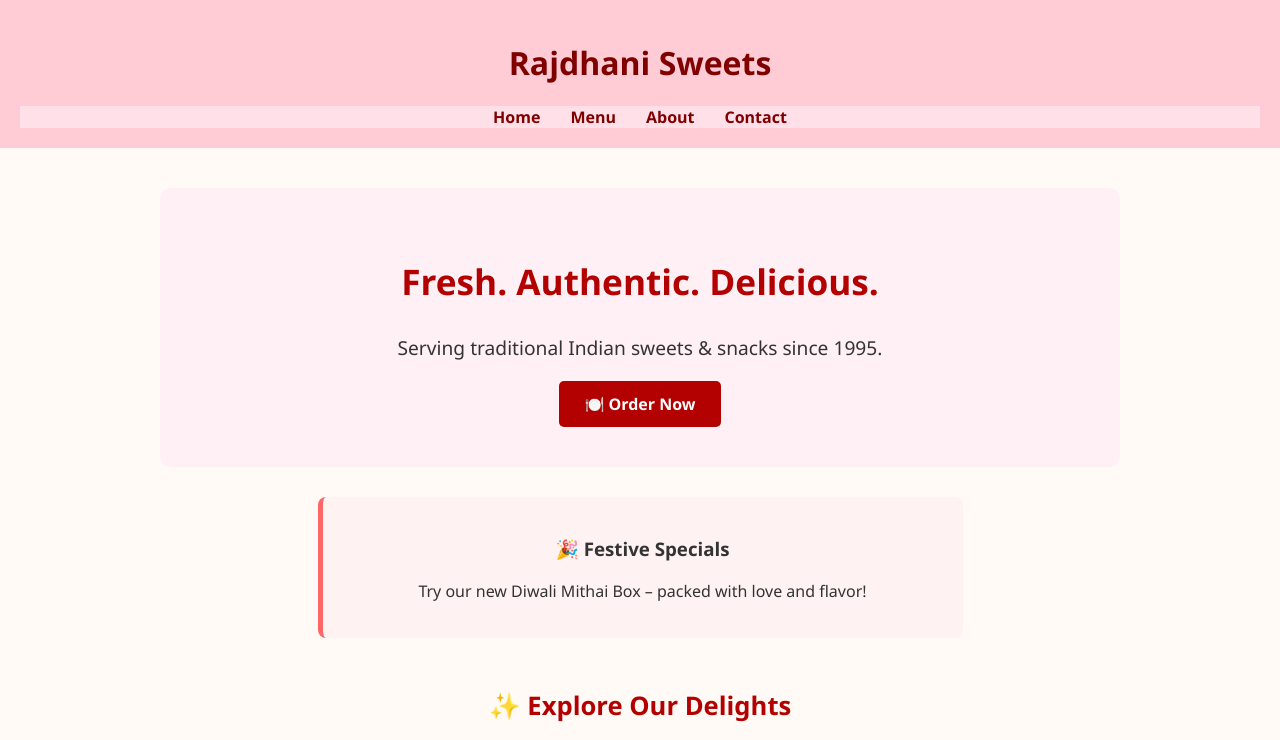
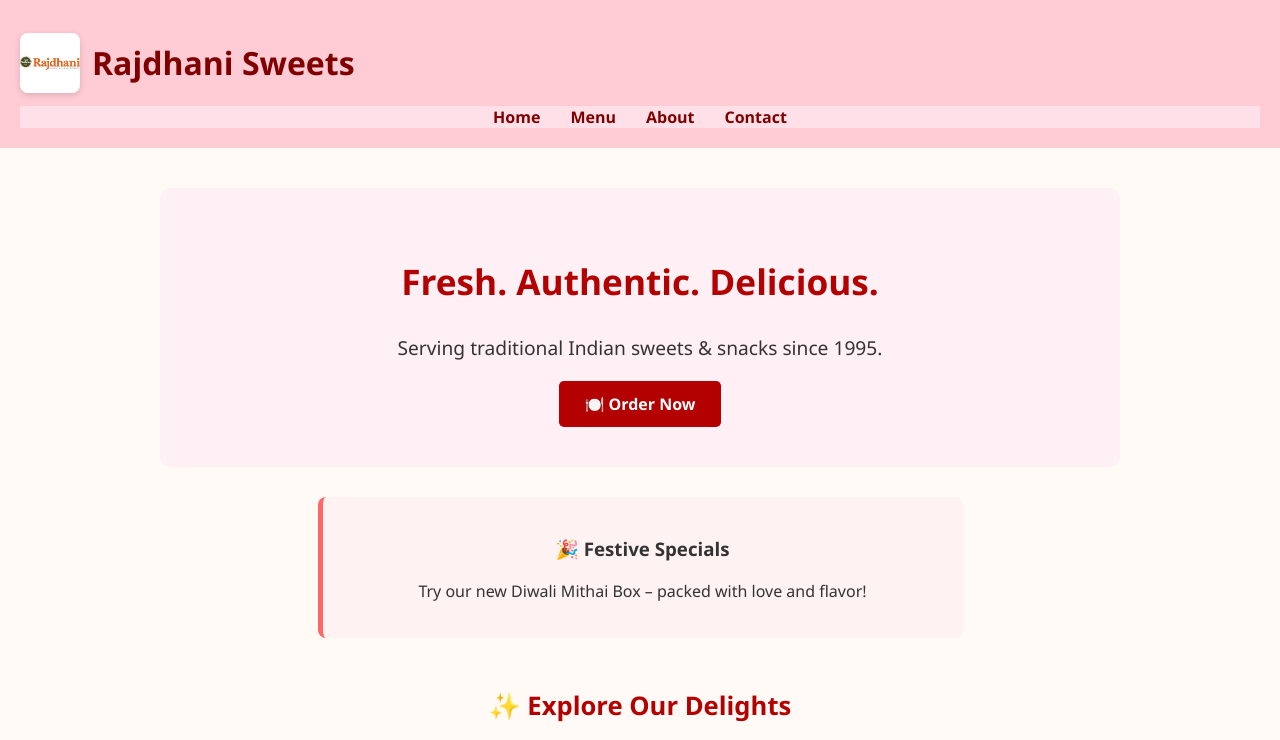
Before and after one commit to sahilmalik9/rajdhani-sweets, a plain HTML site: page index.html in a window 1280 px wide. Shown: the top 740 px of the page. Drawn offline with Linux system fonts and the light colour scheme.

Commit message:
Added logo to homepage and updated styles

```diff
--- a/index.html
+++ b/index.html
@@ -10,7 +10,10 @@
 <body>
 
   <header>
+  <div class="logo-nav">
+    <img src="images/logo.jpeg" alt="Rajdhani Sweets Logo" class="logo" />
     <h1>Rajdhani Sweets</h1>
+  </div>
   <nav>
     <ul>
       <li><a href="index.html">Home</a></li>
@@ -20,6 +23,7 @@
     </ul>
   </nav>
 </header>
+
 
   <main>
     <section class="hero">
--- a/style.css
+++ b/style.css
@@ -200,3 +200,15 @@ footer {
 .gallery-grid img:hover {
   transform: scale(1.05);
 }
+.logo-nav {
+  display: flex;
+  align-items: center;
+  gap: 12px;
+}
+
+.logo {
+  width: 60px;
+  height: auto;
+  border-radius: 8px;
+  box-shadow: 0 2px 6px rgba(0, 0, 0, 0.15);
+}
```
Also changed, not shown: images/logo.jpeg (added). Lines whose indentation alone changed are shown as unchanged.
